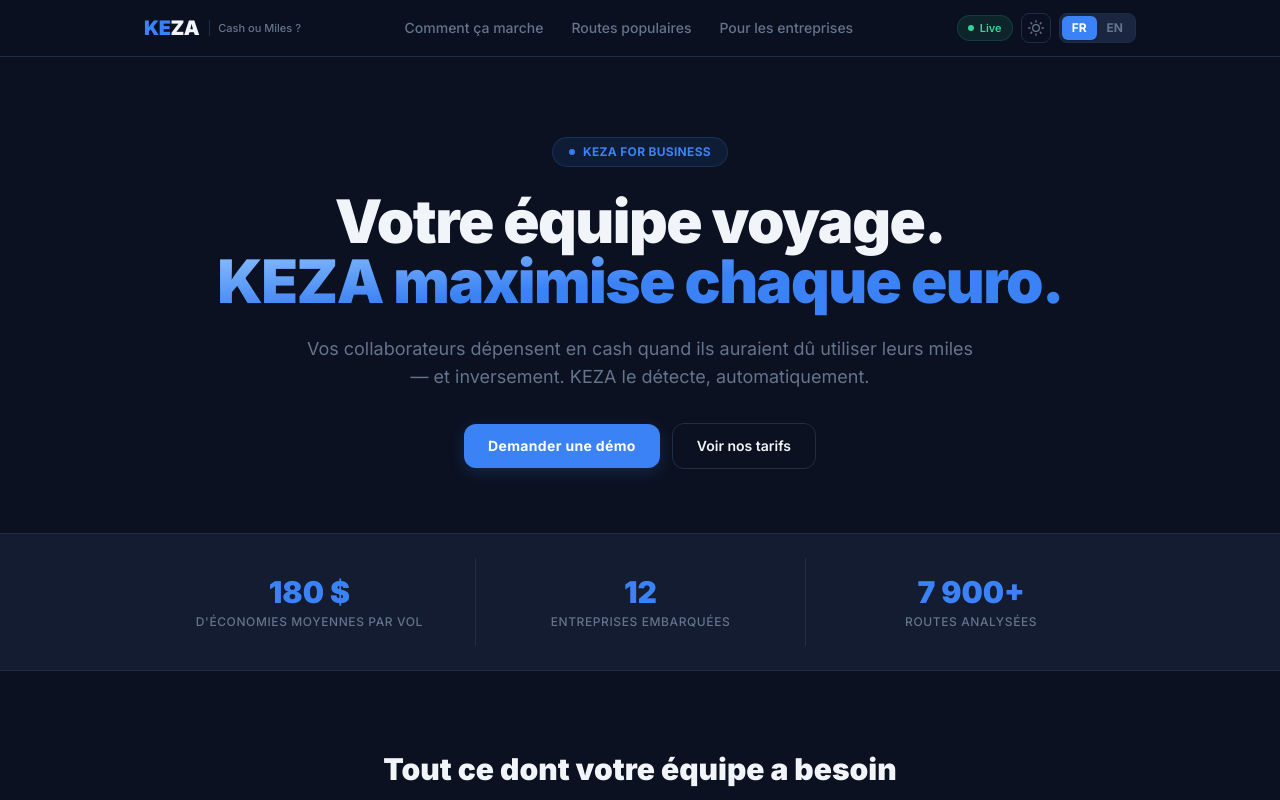
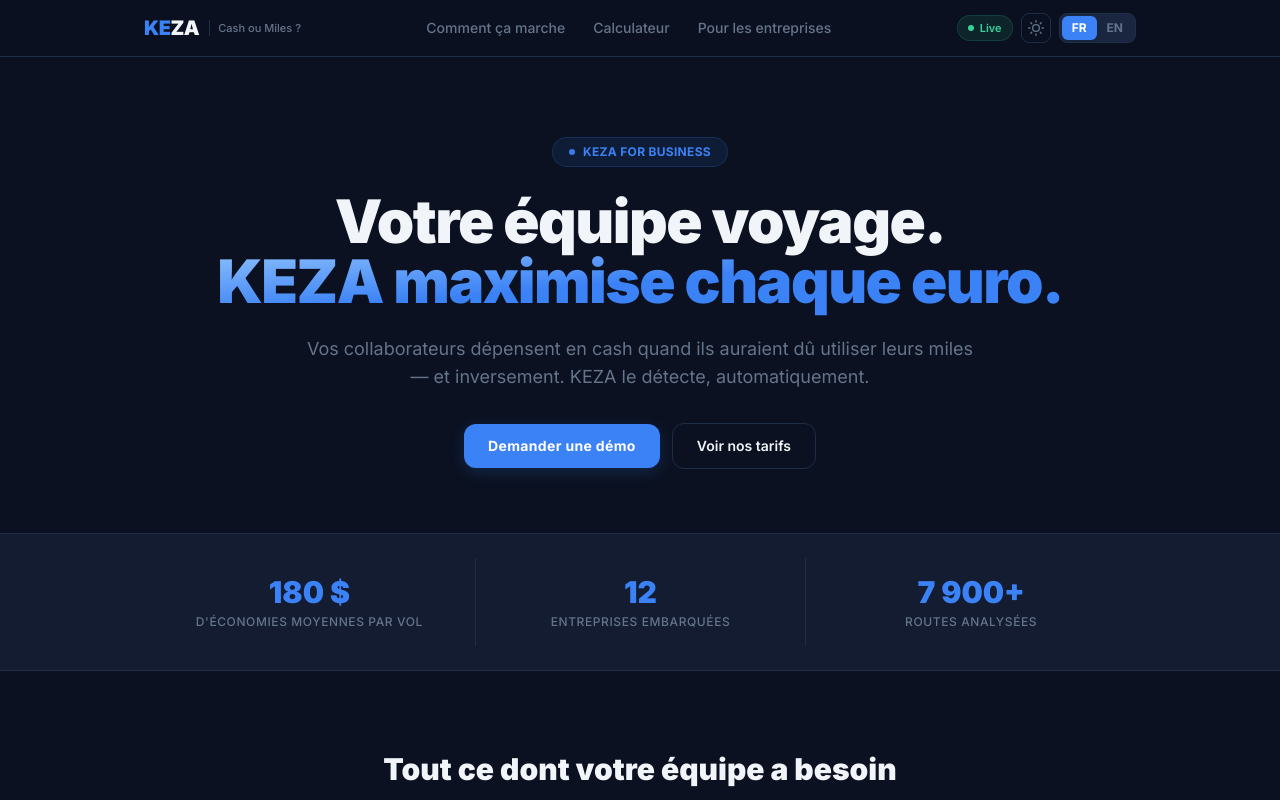
Before and after one commit to elzzoo/keza, a Next.js app: page /entreprises in a window 1280 px wide. Shown: the top 800 px of the page. Built offline with nearby package versions, Linux system fonts and the light colour scheme.

Commit message:
fix: header calc link → /calculateur, add to sitemap

```diff
--- a/app/sitemap.ts
+++ b/app/sitemap.ts
@@ -35,6 +35,11 @@
       priority: 1.0,
     },
     {
+      url: `${BASE_URL}/calculateur`,
+      lastModified: now,
+      priority: 0.8,
+    },
+    {
       url: `${BASE_URL}/entreprises`,
       lastModified: now,
       changeFrequency: "weekly",
--- a/components/Header.tsx
+++ b/components/Header.tsx
@@ -16,12 +16,12 @@
 const NAV = {
   fr: [
     { label: "Comment ça marche", href: "/#how" },
-    { label: "Routes populaires", href: "/#routes" },
+    { label: "Calculateur", href: "/calculateur" },
     { label: "Pour les entreprises", href: "/entreprises" },
   ],
   en: [
     { label: "How it works", href: "/#how" },
-    { label: "Popular routes", href: "/#routes" },
+    { label: "Calculator", href: "/calculateur" },
     { label: "For Business", href: "/entreprises" },
   ],
 };
```
